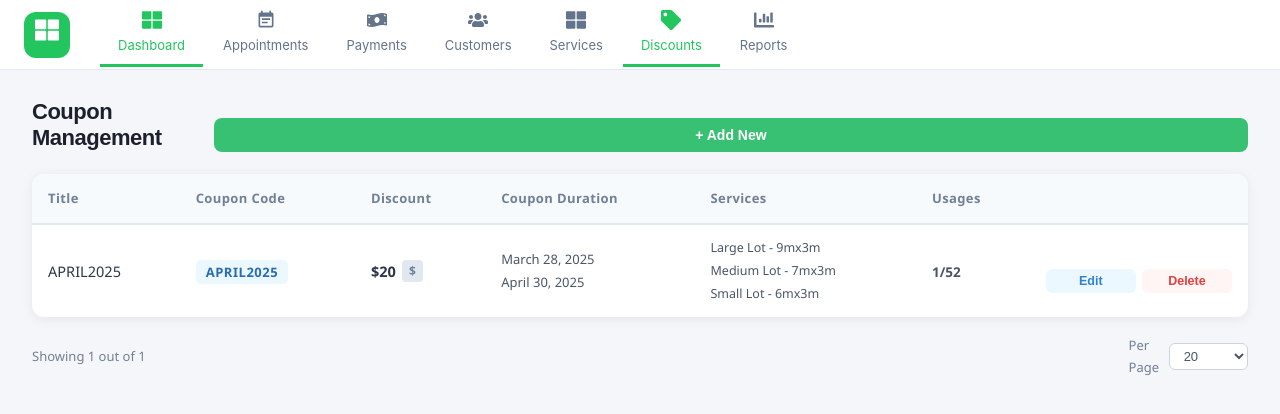
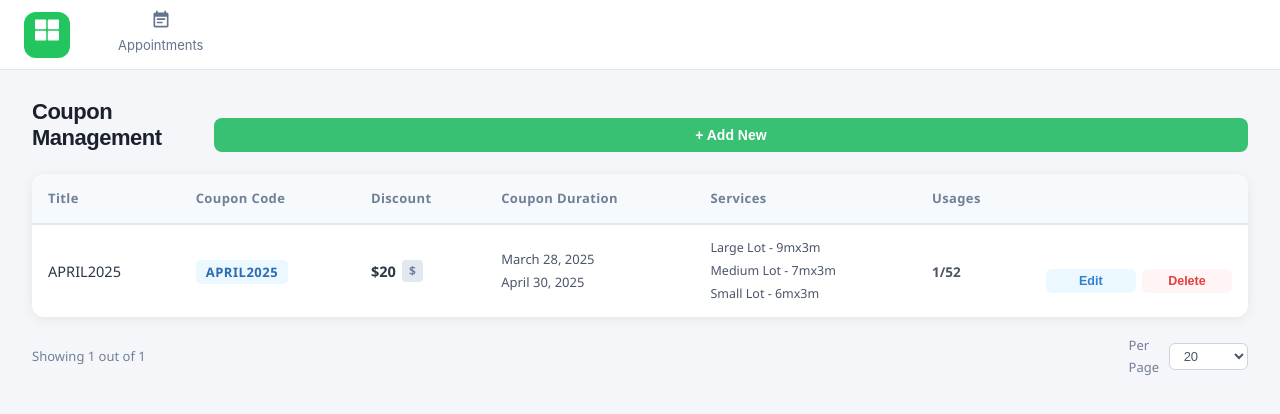
Before and after one commit to Aniketpundir/caravans, a React (Vite) app: page /admin-dashboard/coupan in a window 1280 px wide. Shown: the top 414 px of the page. Built offline with nearby package versions, Linux system fonts and the light colour scheme.

Commit message:
Comment Some things

```diff
--- a/src/Components/Admin_Panel/Adminnavbar/Adminnavbar.jsx
+++ b/src/Components/Admin_Panel/Adminnavbar/Adminnavbar.jsx
@@ -18,13 +18,13 @@ export default function AdminNavbar() {
     const closeMenu = () => setMenuOpen(false);
 
     const links = [
-        { to: "/admin-dashboard", icon: <FaThLarge />, label: "Dashboard" },
+        // { to: "/admin-dashboard", icon: <FaThLarge />, label: "Dashboard" },
         { to: "/admin-dashboard/appointments", icon: <MdEventNote />, label: "Appointments" },
-        { to: "/admin-dashboard/payments", icon: <FaMoneyBillWave />, label: "Payments" },
-        { to: "/admin-dashboard/customers", icon: <FaUsers />, label: "Customers" },
-        { to: "/admin-dashboard/service", icon: <FaThLarge />, label: "Services" },
-        { to: "/admin-dashboard/coupan", icon: <FaTag />, label: "Discounts" },
-        { to: "/admin-dashboard/report", icon: <FaChartBar />, label: "Reports" },
+        // { to: "/admin-dashboard/payments", icon: <FaMoneyBillWave />, label: "Payments" },
+        // { to: "/admin-dashboard/customers", icon: <FaUsers />, label: "Customers" },
+        // { to: "/admin-dashboard/service", icon: <FaThLarge />, label: "Services" },
+        // { to: "/admin-dashboard/coupan", icon: <FaTag />, label: "Discounts" },
+        // { to: "/admin-dashboard/report", icon: <FaChartBar />, label: "Reports" },
     ];
 
     return (
--- a/src/Components/Paymentsuccess/Paymentsuccess.css
+++ b/src/Components/Paymentsuccess/Paymentsuccess.css
@@ -1,5 +1,6 @@
 /* ─── Page ───────────────────────────────────────────────────────────────────── */
 .ps-page {
+    margin-top: 10%;
     min-height: 100vh;
     background: linear-gradient(135deg, #f0f4f8 0%, #e8f4f4 100%);
     display: flex;
```
